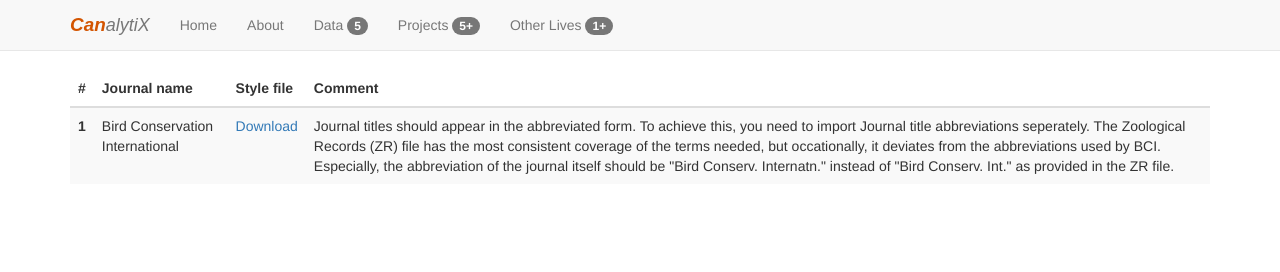
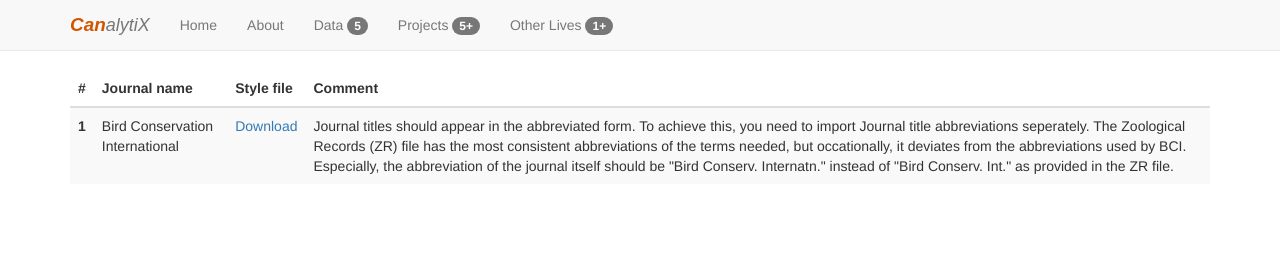
Before and after one commit to HVoltBb/HVoltBb.github.io, a Jekyll site: the page built from random/posts/EndnoteStyles.html, in a window 1280 px wide. Shown: the top 272 px of the page. Built offline with Jekyll 4.4.1, drawn with Linux system fonts in a browser that asks for light colours; comment, search, counter and statistics services are not loaded.

Commit message:
Update EndnoteStyles.html

```diff
--- a/random/posts/EndnoteStyles.html
+++ b/random/posts/EndnoteStyles.html
@@ -21,7 +21,7 @@ description: Endnote styles for select journals in conservation ecology
 			<th scope="row">1</th>
 			<td>Bird Conservation International</td>
 			<td><a href="../things/BCI bySec.ens">Download</a></td>
-			<td>Journal titles should appear in the abbreviated form. To achieve this, you need to import Journal title abbreviations seperately. The Zoological Records (ZR) file has the most consistent coverage of the terms needed, but occationally, it deviates from the abbreviations used by BCI. Especially, the abbreviation of the journal itself should be "Bird Conserv. Internatn." instead of "Bird Conserv. Int." as provided in the ZR file.</td>
+			<td>Journal titles should appear in the abbreviated form. To achieve this, you need to import Journal title abbreviations seperately. The Zoological Records (ZR) file has the most consistent abbreviations of the terms needed, but occationally, it deviates from the abbreviations used by BCI. Especially, the abbreviation of the journal itself should be "Bird Conserv. Internatn." instead of "Bird Conserv. Int." as provided in the ZR file.</td>
 		</tr>
 
 	</tbody>
```
